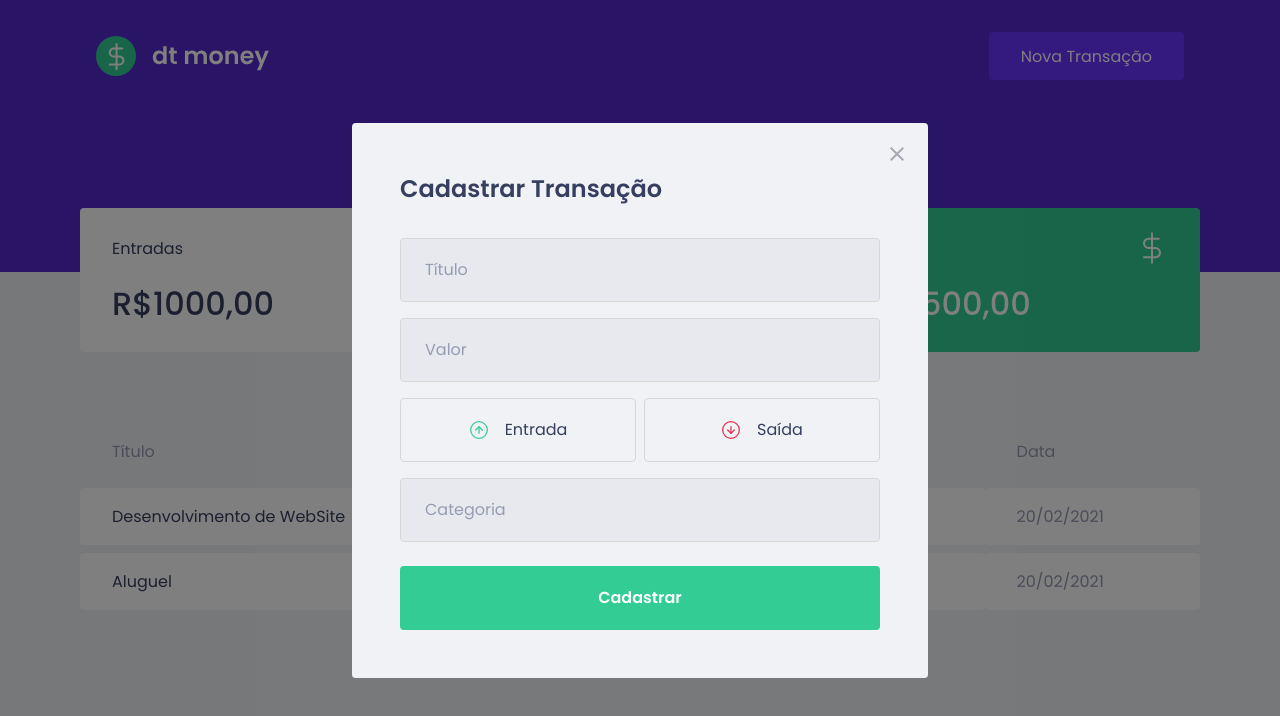
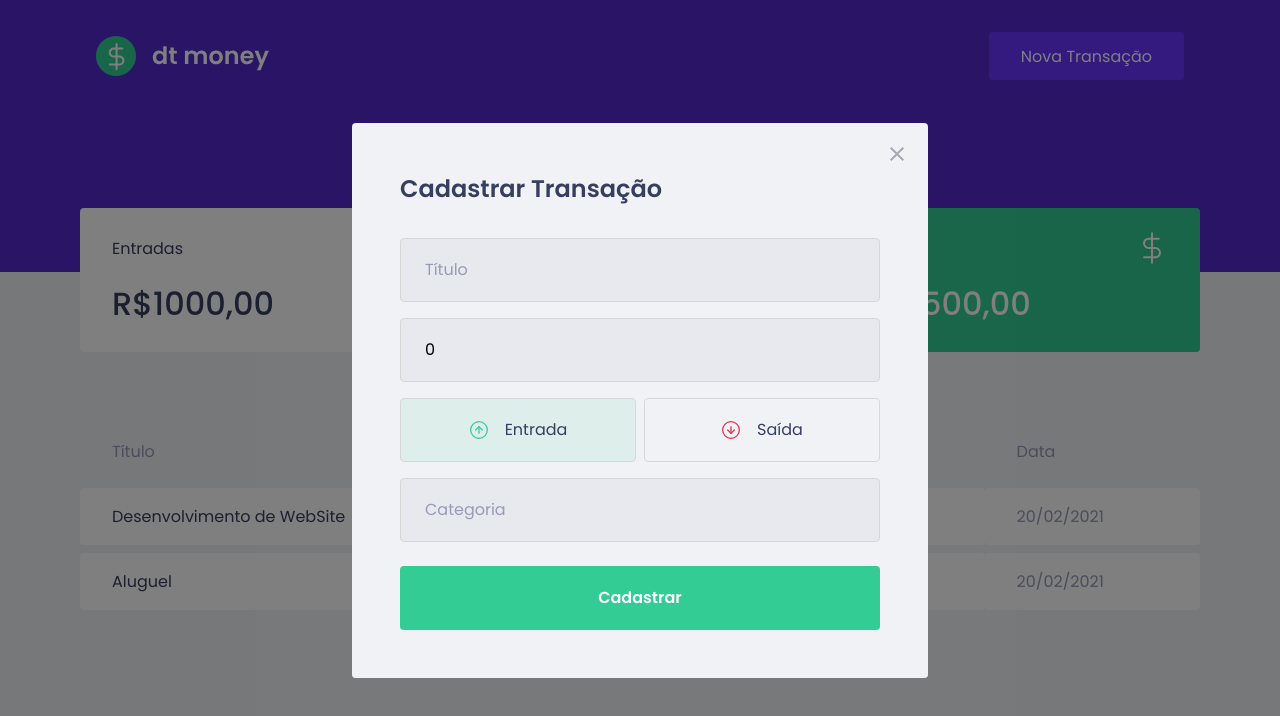
Before and after one commit to gabrieljcf/dtMoney, a React (Create React App) app: page / in a window 1280 px wide. Both pictures are taken after a click on the button "Nova Transação". Shown: the top 716 px of the page. Built offline with nearby package versions, Linux system fonts and the light colour scheme; no server answers; what miragejs would draw is missing.

Commit message:
feature: add form submit and create transaction

```diff
--- a/src/components/NewTransactionModal/index.tsx
+++ b/src/components/NewTransactionModal/index.tsx
@@ -1,9 +1,11 @@
+import { FormEvent, useState } from "react";
 import Modal from "react-modal";
 import closeImg from '../../assets/close.svg';
 import incomeImg from '../../assets/income.svg';
 import outcomeImg from '../../assets/outcome.svg';
+import { api } from "../../services/api";
 
-import { Container, TransactionTypeContainer } from "./styles";
+import { Container, RadioBox, TransactionTypeContainer } from "./styles";
 
 interface NewTransactionModalProps {
   isOpen: boolean;
@@ -13,6 +15,23 @@
 Modal.setAppElement('#root');
 
 export function NewTransactionModal({ isOpen, onRequestClose }: NewTransactionModalProps) {
+  const [title, setTitle] = useState('');
+  const [value, setValue] = useState(0);
+  const [category, setCategory] = useState('');
+  const [transactionType, setTransactionType] = useState('deposit');
+
+  function handleCreateNewTransaction(event: FormEvent) {
+    event.preventDefault();
+    const data = {
+      title,
+      value,
+      category,
+      transactionType,
+    };
+
+    api.post('/transactions', data)
+  }
+
   return (
     <Modal
       isOpen={isOpen}
@@ -28,37 +47,49 @@
         <img src={closeImg} alt="Fechar modal" />
       </button>
 
-      <Container>
+      <Container onSubmit={handleCreateNewTransaction}>
         <h2>Cadastrar Transação</h2>
         <input
           type="text"
           placeholder="Título"
+          value={title}
+          onChange={event => setTitle(event.target.value)}
         />
 
         <input
           type="number"
           placeholder="Valor"
+          value={value}
+          onChange={event => setValue(Number(event.target.value))}
         />
 
         <TransactionTypeContainer>
-          <button
+          <RadioBox
             type="button"
+            onClick={() => { setTransactionType('deposit'); }}
+            isActive={transactionType === 'deposit'}
+            activeColor="green"
           >
             <img src={incomeImg} alt="Entrada" />
             <span>Entrada</span>
-          </button>
+          </RadioBox>
 
-          <button
+          <RadioBox
             type="button"
+            onClick={() => { setTransactionType('withdraw'); }}
+            isActive={transactionType === 'withdraw'}
+            activeColor="red"
           >
             <img src={outcomeImg} alt="Saída" />
             <span>Saída</span>
-          </button>
+          </RadioBox>
         </TransactionTypeContainer>
 
         <input
           type="text"
           placeholder="Categoria"
+          value={category}
+          onChange={event => setCategory(event.target.value)}
         />
 
         <button type="submit">Cadastrar</button>
--- a/src/components/NewTransactionModal/styles.ts
+++ b/src/components/NewTransactionModal/styles.ts
@@ -1,5 +1,5 @@
 import styled from "styled-components";
-import { darken } from "polished"
+import { darken, transparentize } from "polished"
 
 export const Container = styled.form`
   h2 {
@@ -54,13 +54,26 @@
   display:grid;
   grid-template-columns: 1fr 1fr;
   gap: 0.5rem;
+`
 
-  button {
+interface RadioBoxPros {
+  isActive: boolean;
+  activeColor: 'green' | 'red';
+}
+
+const colors = {
+  red: "#E52E4D",
+  green: "#33cc95"
+}
+
+export const RadioBox = styled.button<RadioBoxPros> `
   height: 4rem;
   border: 1px solid #d7d7d7;
   border-radius: 0.25rem;
 
-    background: transparent;
+  background: ${({isActive, activeColor}) => isActive
+    ? transparentize(0.9, colors[activeColor])
+    : 'transparent'};
 
   display: flex;
   align-items: center;
@@ -83,5 +96,4 @@
     font-size: 1rem;
     color: var(--text-title);
   }
-  }
 `
```
Lines whose indentation alone changed are shown as unchanged.
